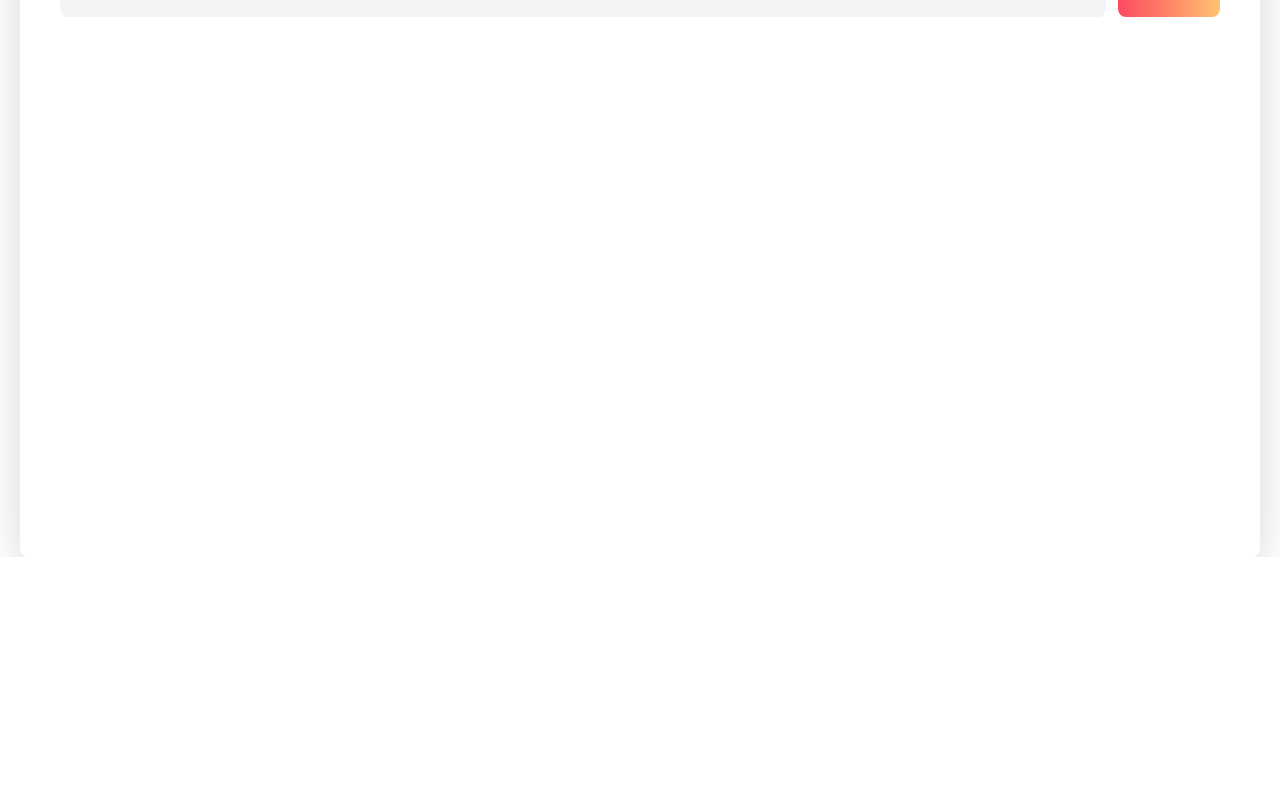
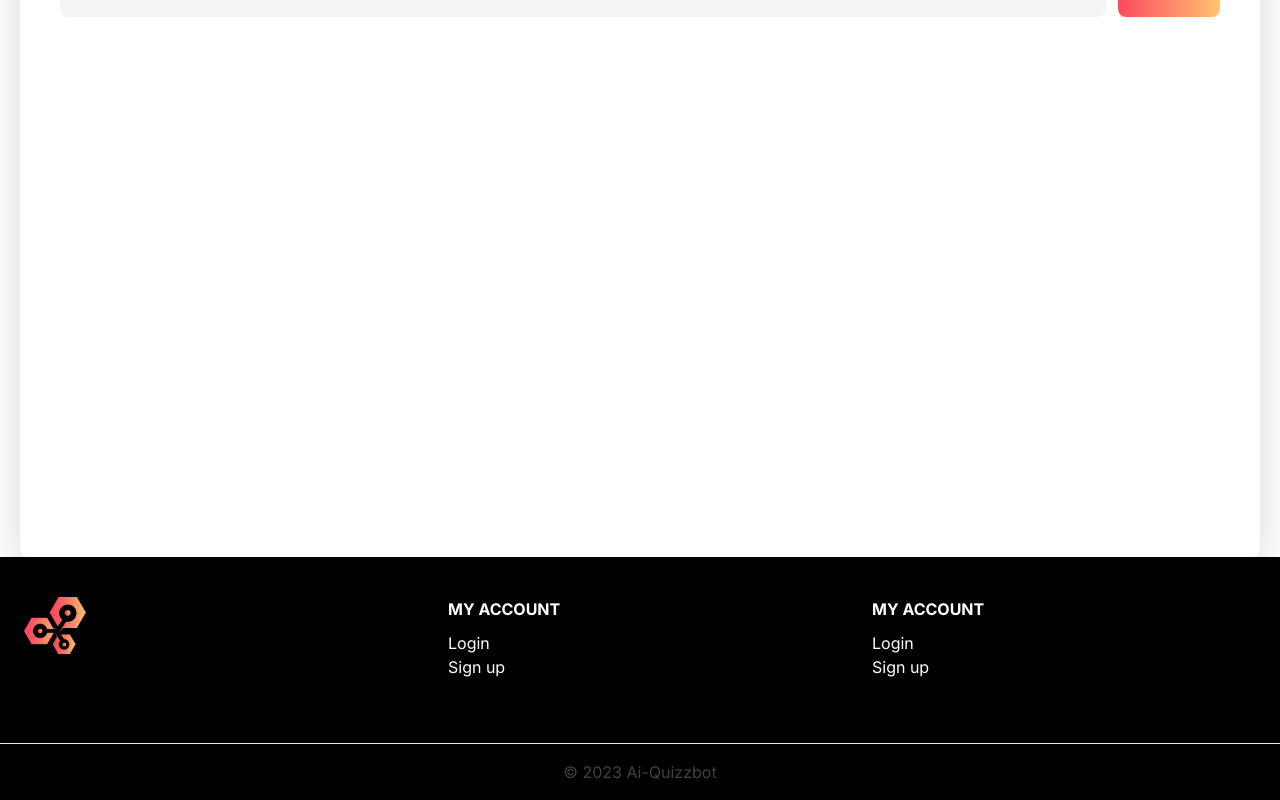
Before and after one commit to Md-Pervez-Hossain/quizzbot-ai, a Next.js app in the folder client/: page /membership in a window 1280 px wide. Shown: the part 283-1083 px from the top of the page. Before the commit the page ends 840 px from the top, so only its background shows below. Built offline with nearby package versions, Linux system fonts and the light colour scheme; no server answers.

Commit message:
Footer initial design

```diff
--- a/client/src/app/layout.js
+++ b/client/src/app/layout.js
@@ -1,14 +1,17 @@
 import AuthProvider from "@/context/AuthProvider";
 import "./globals.css";
 import { Inter } from "next/font/google";
+import Footer from "@/components/Shared/Footer";
 
 const inter = Inter({ subsets: ["latin"] });
+
 
 export default function RootLayout({ children }) {
   return (
     <html lang="en">
       <AuthProvider>
         <body className={inter.className}>{children}</body>
+        <Footer />
       </AuthProvider>
     </html>
   );
--- /dev/null
+++ b/client/src/components/Shared/Footer.jsx
@@ -0,0 +1,49 @@
+import Link from "next/link";
+
+const Footer = () => {
+  return (
+    <footer className="bg-[#000000] text-center lg:text-left">
+      <div className="container mx-auto py-10 px-6">
+        <div className="grid grid-cols-1 md:grid-cols-2 lg:grid-cols-3 gap-10">
+          <div className="">
+            <img src="./assets/logo.png" alt="logo" className="w-64" />
+          </div>
+          <div className="col-span-2 md:col-span-1 lg:col-span-1 mb-6">
+            <h5 className="mb-2.5 font-bold uppercase text-white">
+              My Account
+            </h5>
+            <ul className="mb-0 list-none text-white">
+              <li>
+                <Link href="/">Login</Link>
+              </li>
+              <li>
+                <Link href="/sign-up">Sign up</Link>
+              </li>
+            </ul>
+          </div>
+          <div className="col-span-2 md:col-span-1 lg:col-span-1 mb-6">
+            <h5 className="mb-2.5 font-bold uppercase text-white">
+              My Account
+            </h5>
+            <ul className="mb-0 list-none text-white">
+              <li>
+                <Link href="/">Login</Link>
+              </li>
+              <li>
+                <Link href="/sign-up">Sign up</Link>
+              </li>
+            </ul>
+          </div>
+          {/* Repeat the above code for other link sections */}
+        </div>
+      </div>
+      <hr className="text-white" />
+      <div className="bg-black p-4 text-center text-neutral-700 dark:text-neutral-200">
+        © 2023{" "}
+        <Link href="/">Ai-Quizzbot</Link>
+      </div>
+    </footer>
+  );
+};
+
+export default Footer;
```
